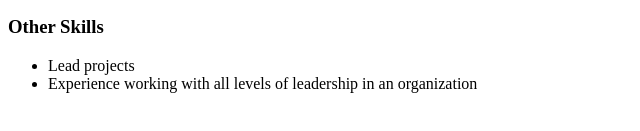
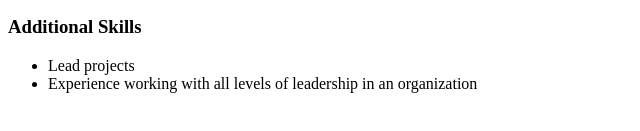
Before and after one commit to mrmichaelgallen/mrmichaelgallen.github.io, a plain HTML site: page index.html in a window 1280 px wide. Shown: the part 559-690 px from the top of the page, 0-640 px from the left. Drawn offline with Linux system fonts and the light colour scheme.

Commit message:
Update index.html

```diff
--- a/index.html
+++ b/index.html
@@ -28,7 +28,7 @@ Currently enrolled at The Tech Academy in their Web Development and Computer Pro
     <li>IBM - Websphere Portal and Web Content Management system</li>
 </ul>
 </p>
-<p><h3>Other Skills</h3>
+<p><h3>Additional Skills</h3>
     <ul>
         <li>Lead projects</li>
         <li>Experience working with all levels of leadership in an organization</li>
```
